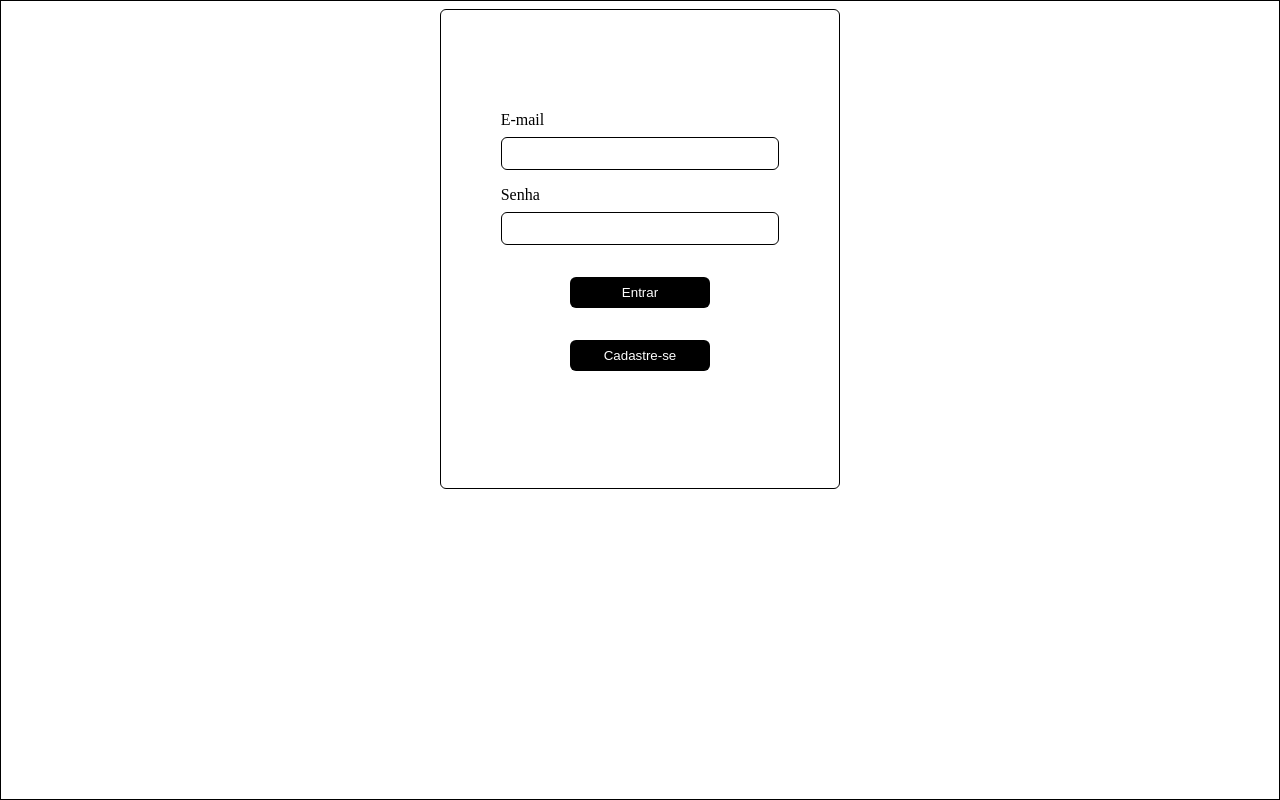
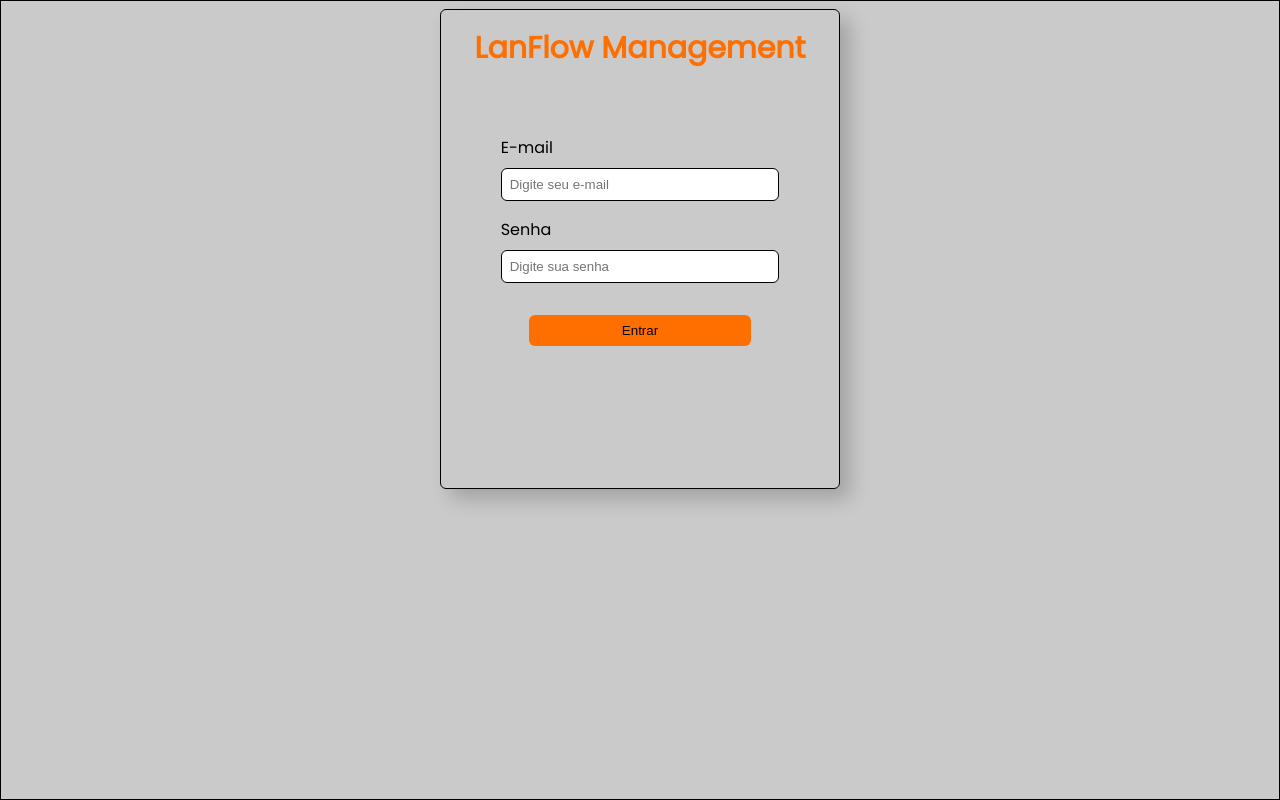
Before and after one commit to mikael-espinola/lan-flow, a Next.js app: page /login in a window 1280 px wide. Built offline with nearby package versions, Linux system fonts and the light colour scheme.

Commit message:
:lipstick: feat: estilização da tela de login

```diff
--- a/src/app/layout.tsx
+++ b/src/app/layout.tsx
@@ -1,6 +1,12 @@
 import type { Metadata } from "next";
 import StyledComponentsRegistry from "../../lib/registry";
 import GlobalStyle from "./globals";
+import { Poppins } from "next/font/google";
+
+const poppins = Poppins({
+  subsets: ["latin"],
+  weight: ["400"],
+});
 
 export const metadata: Metadata = {
   title: "LanFlow",
@@ -13,7 +19,7 @@ export default function RootLayout({
 }>) {
   return (
     <html lang="pt-br">
-      <body>
+      <body className={poppins.className}>
         <StyledComponentsRegistry>
           {children}
           <GlobalStyle />
--- a/src/app/login/page.tsx
+++ b/src/app/login/page.tsx
@@ -1,5 +1,5 @@
 import React, { Suspense } from "react";
-import { Box, Container } from "./styles";
+import { Box, Container, Title } from "./styles";
 import LoginForm from "@/components/loginForm/LoginForm";
 
 const Login = () => {
@@ -7,6 +7,7 @@ const Login = () => {
     <Suspense>
       <Container>
         <Box>
+          <Title>LanFlow Management</Title>
           <LoginForm />
         </Box>
       </Container>
--- a/src/app/login/styles.tsx
+++ b/src/app/login/styles.tsx
@@ -7,6 +7,7 @@ export const Container = styled.div`
   justify-content: center;
   border: 1px solid black;
   height: 100vh;
+  background-color: #cacaca;
 `;
 export const Box = styled.div`
   border: 1px solid black;
@@ -14,7 +15,24 @@ export const Box = styled.div`
   height: 30rem;
   width: 25rem;
   display: flex;
-  justify-content: center;
+  flex-direction: column;
   align-items: center;
   margin-top: 0.5rem;
+  box-shadow: 10px 10px 20px rgba(0, 0, 0, 0.2);
+
+  @media (max-width: 748px) {
+    width: 22rem;
+    height: 24rem;
+  }
 `;
+
+export const Title = styled.h1`
+  font-size: 1.875rem;
+  margin-top: 1rem;
+  margin-bottom: 4rem;
+  color: #ff6f00;
+
+  @media (max-width: 748px) {
+    font-size: 1.675rem;
+  }
+`;
--- a/src/components/loginForm/LoginForm.tsx
+++ b/src/components/loginForm/LoginForm.tsx
@@ -1,14 +1,23 @@
 "use client";
-import React, { FormEvent, Suspense } from "react";
-import { Box, Button, FormContainer, Input, Label } from "./style";
-import { useRouter, useSearchParams } from "next/navigation";
+import React, { FormEvent, Suspense, useEffect, useState } from "react";
+import { Box, Button, Error, FormContainer, Input, Label } from "./style";
+import { useSearchParams } from "next/navigation";
 import { signIn } from "next-auth/react";
 
 const LoginForm = () => {
-  const router = useRouter();
+  const [error, setError] = useState(false);
   const searchParams = useSearchParams();
 
-  const error = searchParams.get("error");
+  const errorText = searchParams.get("error");
+
+  useEffect(() => {
+    if (errorText === "CredentialsSignin") {
+      setError(true);
+    }
+    const timer = setTimeout(() => setError(false), 5000);
+
+    return () => clearTimeout(timer);
+  }, [errorText]);
 
   const handleLogin = (event: FormEvent<HTMLFormElement>) => {
     event.preventDefault();
@@ -28,17 +37,32 @@ const LoginForm = () => {
 
   return (
     <FormContainer onSubmit={handleLogin}>
-      <Label htmlFor="email">E-mail</Label>
-      <Input id="email" type="email" name="email" />
-      <Label htmlFor="pass">Senha</Label>
-      <Input id="pass" type="password" name="password" />
+      <Label id="email-label" htmlFor="email">
+        E-mail
+      </Label>
+      <Input
+        id="email"
+        type="email"
+        name="email"
+        placeholder="Digite seu e-mail"
+        aria-labelledby="email-label"
+      />
+      <Label id="pass-label" htmlFor="pass">
+        Senha
+      </Label>
+      <Input
+        id="pass"
+        type="password"
+        name="password"
+        placeholder="Digite sua senha"
+        aria-labelledby="pass-label"
+      />
       <Box>
         <Button type="submit">Entrar</Button>
-        <Button type="button" onClick={() => router.push("/cadastro")}>
-          Cadastre-se
-        </Button>
       </Box>
-      {error === "CredentialsSignin" && <div>E-mail ou senha não confere.</div>}
+      <Suspense fallback={<div></div>}>
+        {error && <Error>E-mail ou senha não confere</Error>}
+      </Suspense>
     </FormContainer>
   );
 };
--- a/src/components/loginForm/style.tsx
+++ b/src/components/loginForm/style.tsx
@@ -1,5 +1,10 @@
 "use client";
-import styled from "styled-components";
+import styled, { css } from "styled-components";
+
+const outline = css`
+  outline: 1px solid black;
+  outline-offset: 4px;
+`;
 
 export const FormContainer = styled.form`
   display: flex;
@@ -15,6 +20,11 @@ export const Input = styled.input`
   border-radius: 6px;
   border: 1px solid black;
   margin-bottom: 1rem;
+  outline: none;
+
+  &:focus-visible {
+    ${outline}
+  }
 `;
 
 export const Box = styled.div`
@@ -28,14 +38,20 @@ export const Button = styled.button`
   padding: 0.5rem;
   border: none;
   cursor: pointer;
-  width: 50%;
-  background-color: black;
+  width: 80%;
+  background-color: #ff6f00;
   border-radius: 6px;
-  color: white;
+  color: black;
+  &:focus-visible {
+    ${outline}
+  }
 `;
 
-export const Error = styled.div`
+export const Error = styled.span`
   width: 100%;
-  background-color: red;
+  background-color: #ff000096;
   color: white;
+  padding: 0.4rem;
+  text-align: center;
+  border-radius: 6px;
 `;
```
